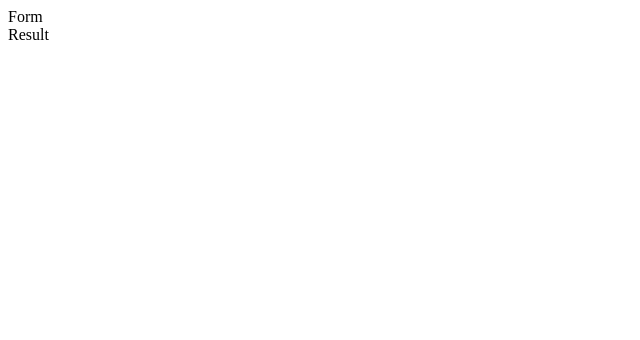
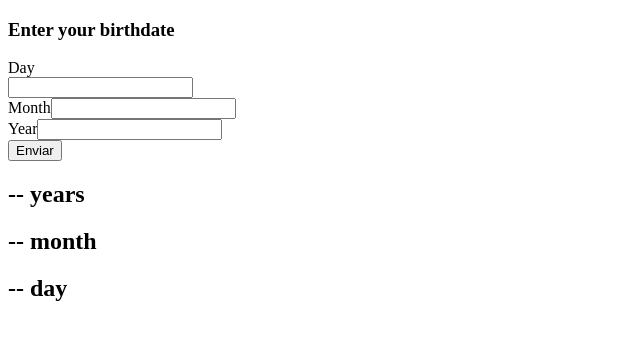
Before and after one commit to GBalatti9/age-calculator-app, a React (Vite) app: page / in a window 1280 px wide. Shown: the top 340 px of the page, without its empty margins (0-640 px from the left). Built offline with nearby package versions, Linux system fonts and the light colour scheme.

Commit message:
handle input function this file is going to take care of the logic of the application

```diff
--- a/src/components/Container.jsx
+++ b/src/components/Container.jsx
@@ -1,12 +1,16 @@
+import { handleInputs } from "../helpers/handleInputs"
 import { Form } from "./Form"
 import { Result } from "./Result"
 
 
 export const Container = () => {
+
+    const { onFormSubmit, birthDate } = handleInputs();
+
     return (
         <>
-            <Form />
-            <Result />
+            <Form onFormSubmit={onFormSubmit} />
+            <Result birthDate={birthDate} />
         </>
     )
 }
--- a/src/components/Form.jsx
+++ b/src/components/Form.jsx
@@ -1,7 +1,35 @@
+import { checkInputs } from "../helpers/checkInputs"
 
 
-export const Form = () => {
+export const Form = ({ onFormSubmit }) => {
+
+    const { errors, onCheckInputs } = checkInputs();
+    console.log(errors);
+
     return (
-        <div>Form</div>
+        <>
+        <h3>Enter your birthdate</h3>
+        <form action="" onSubmit={onFormSubmit}>
+            <div>
+            <label htmlFor="day">Day</label>
+            <br />
+            <input type="number" name="day" id="day" max="31" onInput={ onCheckInputs }/>
+            <br />
+            { errors.day }
+            </div>
+            <div>
+            <label htmlFor="Month">Month</label>
+            <input type="number" name="month" id="month" max={12} onInput={ onCheckInputs }/>
+            { errors.month }
+            </div>
+            <div>
+            <label htmlFor="Year">Year</label>
+            <input type="number" name="year" id="year" max={2023} onInput={ onCheckInputs }/>
+            { errors.year }
+            </div>
+
+            <button> Enviar </button>
+        </form>
+        </>
     )
 }
--- a/src/components/Result.jsx
+++ b/src/components/Result.jsx
@@ -1,7 +1,12 @@
 
 
-export const Result = () => {
+export const Result = ({ birthDate }) => {
+    let { year, day, month } = birthDate;
     return (
-        <div>Result</div>
+        <>
+        <h2> { year } years </h2>
+        <h2> { month } month </h2>
+        <h2> { day } day </h2>
+        </>
     )
 }
--- /dev/null
+++ b/src/helpers/checkInputs.js
@@ -0,0 +1,44 @@
+import { useState } from "react";
+
+
+export const checkInputs = () => {
+
+    const [errors, setErrors] = useState({
+        day: '',
+        month: '',
+        year: '',
+    });
+
+    const updateErrors = (obj, name, str) => {
+
+        setErrors({
+            ...obj,
+            [name]: str
+        })
+
+    }
+
+    const onCheckInputs = ({ target }) => {
+
+        const { name } = target;
+
+        if (name === 'day') {
+            const inputDay = document.getElementById('day');
+            inputDay.value > 0 ? updateErrors(errors, name, '') : updateErrors(errors, name, 'Cannot be empty');
+        }
+        if (name === 'month') {
+            const inputMonth = document.getElementById('month');
+            inputMonth.value > 0 ? errors.month : updateErrors(errors, name, 'Cannot be empty');
+        }
+        if (name === 'year') {
+            const inputYear = document.getElementById('year');
+            inputYear.value > 0 ? errors.year : updateErrors(errors, name, 'Cannot be empty');
+        }
+    }
+
+    return {
+        onCheckInputs,
+        errors,
+    }
+
+}
--- /dev/null
+++ b/src/helpers/handleInputs.js
@@ -0,0 +1,149 @@
+import { useState } from "react";
+
+let months = [
+    {
+        name: 'January',
+        days: 31
+    },
+    {
+        name: 'February',
+        days: 28
+    },
+    {
+        name: 'March',
+        days: 31
+    },
+    {
+        name: 'April',
+        days: 30
+    },
+    {
+        name: 'May',
+        days: 31
+    },
+    {
+        name: 'June',
+        days: 30
+    },
+    {
+        name: 'July',
+        days: 31
+    },
+    {
+        name: 'August',
+        days: 31
+    },
+    {
+        name: 'September',
+        days: 30
+    },
+    {
+        name: 'October',
+        days: 31
+    },
+    {
+        name: 'November',
+        days: 30
+    },
+    {
+        name: 'December',
+        days: 31
+    },
+]
+
+let birthdate = {
+    day: "--",
+    month: "--",
+    year: "--",
+}
+
+const today = {
+    todayDay: new Date().getDate(),
+    todayMonth: new Date().getMonth() + 1,
+    todayYear: new Date().getFullYear(),
+}
+
+export const handleInputs = () => {
+
+    const [birthDate, setBirthDate] = useState(birthdate);
+
+    const onFormSubmit = (e) => {
+        e.preventDefault();
+
+        const formData = new FormData(e.target);
+        const dayForm = parseInt(formData.get('day'));
+        const monthForm = parseInt(formData.get('month'));
+        const yearForm = parseInt(formData.get('year'));
+
+        birthdateToAge(today, dayForm, monthForm, yearForm);
+
+    }
+
+    const birthdateToAge = ( todayObj, birthday, birthmonth, birthyear ) => {
+
+        const { todayDay, todayMonth, todayYear } = todayObj;
+
+        console.log({todayMonth});
+        let ageYear = 0;
+        let ageMonth = 0;
+        let ageDay = 0;
+
+        if (( todayMonth > birthmonth ) || ( todayMonth === birthmonth && todayDay >= birthday )) {
+            ageYear = todayYear - birthyear;
+            ageMonth = todayMonth - birthmonth;
+        } else {
+            ageYear = todayYear - birthyear - 1;
+            ageMonth = months.length + (todayMonth - birthmonth);
+        }
+
+        if(todayDay >= birthday){
+            ageDay = todayDay - birthday;
+        } else {
+            // let lastCompleteMonth = months[todayMonth - 2].days;
+            // ageMonth = todayMonth - 1;
+            ageMonth--;
+            ageDay = months[todayMonth - 2].days + (todayDay - birthday);
+        }
+
+
+        const outputAge = {
+            day: ageDay,
+            month: ageMonth,
+            year: ageYear,
+        }
+
+        setBirthDate(outputAge);
+    }
+
+    return {
+        onFormSubmit,
+        birthDate,
+    }
+}
+
+// if ((todayMonth > month) || (todayMonth === month && todayDay >= day)) {
+//     ageYear = todayYear - year;
+//     ageMonth = todayMonth - month;
+// } else {
+//     ageYear = todayYear - year - 1;
+//     ageMonth = months.length - (month - todayMonth);
+// }
+
+// if(todayDay < day) {
+//     let partialDay = (day - todayDay);
+//     console.log({partialDay});
+// }
+
+        // if(todayDay < birthday){
+
+        //     let partialDay = todayDay - birthday;
+        //     let findLastCompleteMonth = months[todayMonth - 1];
+
+        //     findLastCompleteMonth.days !== todayDay
+        //     ? ageDay = findLastCompleteMonth.days + partialDay : '';
+
+        //     console.log(findLastCompleteMonth);
+        //     console.log(todayMonth, todayDay);
+        // } else if (todayDay > birthday){
+
+        // }
```
